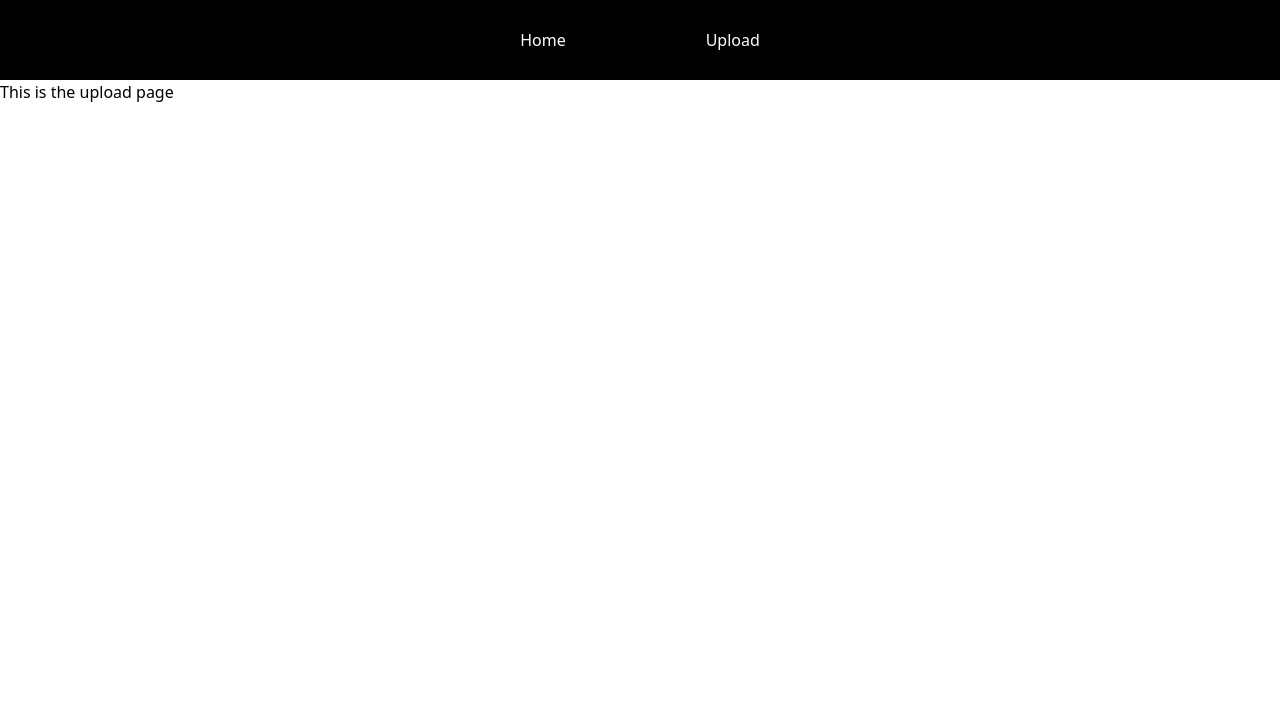
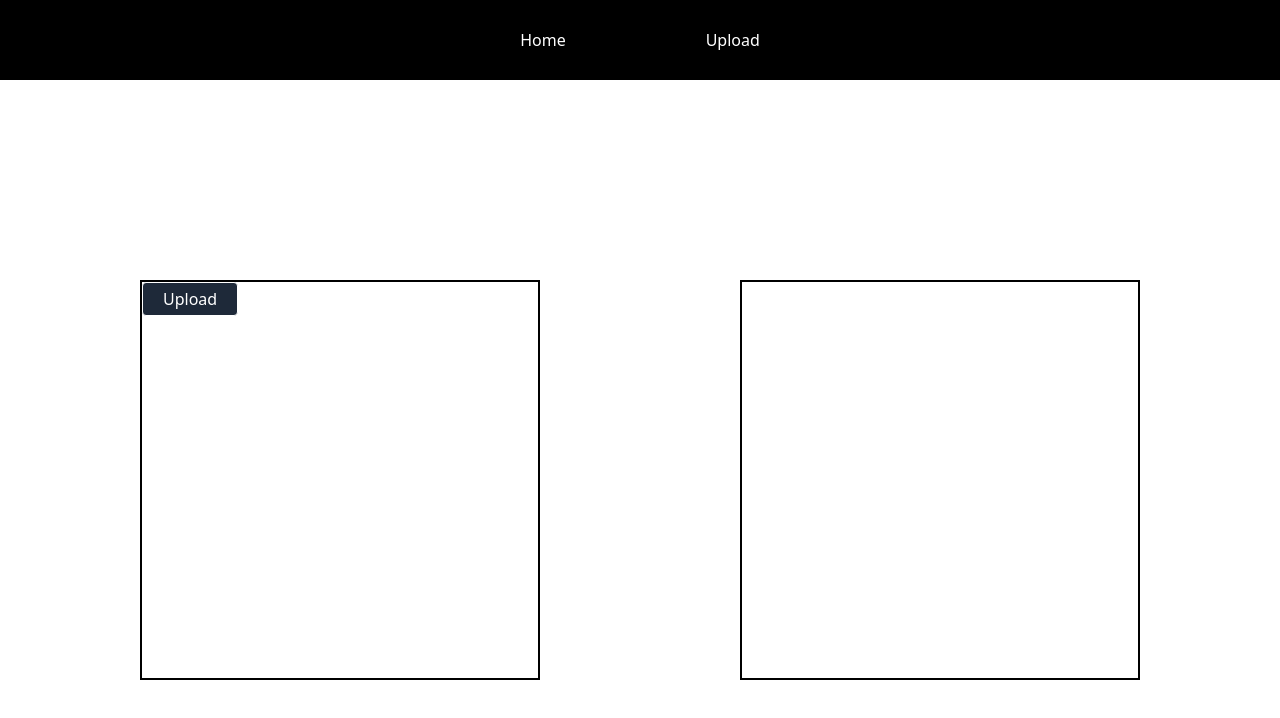
Before and after one commit to Theni1/CarDetect, a Next.js app: page /upload in a window 1280 px wide. Shown: the top 718 px of the page. Built offline with nearby package versions, Linux system fonts and the light colour scheme.

Commit message:
Created layout for upload page

```diff
--- a/app/layout.js
+++ b/app/layout.js
@@ -6,7 +6,9 @@ export default function RootLayout({ children }) {
     <html lang="en">
       <body>
         <Navbar/>
+        <main>
         {children}
+        </main>
       </body>
     </html>
   );
--- a/app/upload/page.js
+++ b/app/upload/page.js
@@ -1,9 +1,32 @@
+"use client"
+import {useRef} from "react"
+
 
 export default function Upload() {
+    const fileInputRef = useRef(null)
+
+    function sendToApi () {
+        console.log("Sent to API")
+    }
     return (
-        <>
-        <h1> This is the upload page</h1>
+        <div className = "flex justify-center items-center h-screen flex-row gap-50">
+            <div className = "border-2 h-100 w-100">
+                <input
+                ref = {fileInputRef}
+                type = "file"
+                className = "hidden"
+                onChange = {(event) => {
+                    const file = event.target.files[0]
+                    console.log(file)
 
-        </>
+                }}
+                ></input>
+                <button className = "border-1 text-white bg-gray-800 px-5 py-1 rounded-sm"onClick = {() => {fileInputRef.current.click()}}> Upload</button>
+            </div>
+            <div className = "border-2 h-100 w-100">
+                <p></p>
+            </div>
+        </div>
+
     )
 }
--- a/package.json
+++ b/package.json
@@ -9,6 +9,7 @@
     "lint": "eslint"
   },
   "dependencies": {
+    "@google/genai": "^1.34.0",
     "next": "16.1.1",
     "react": "19.2.3",
     "react-dom": "19.2.3"
```
Also changed, not shown: 1 other file (tests, documents, lock files or other folders).
